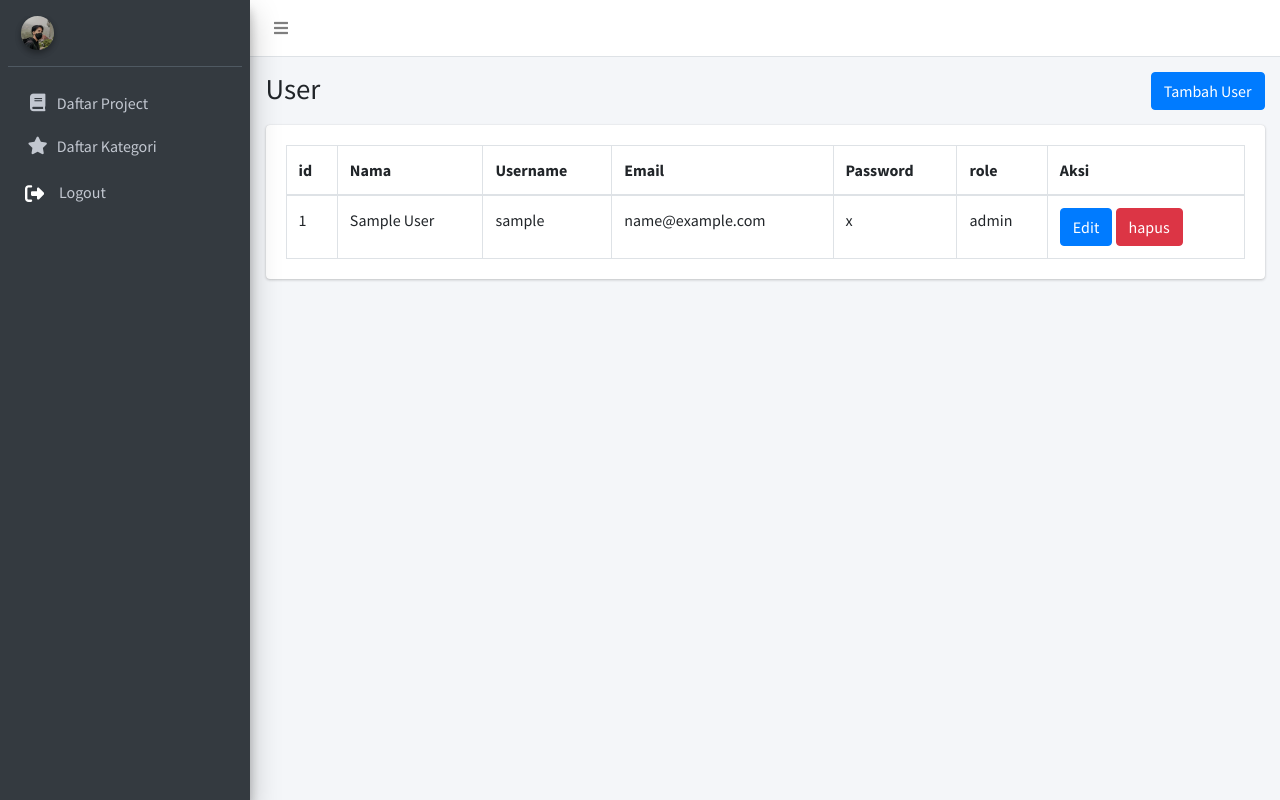
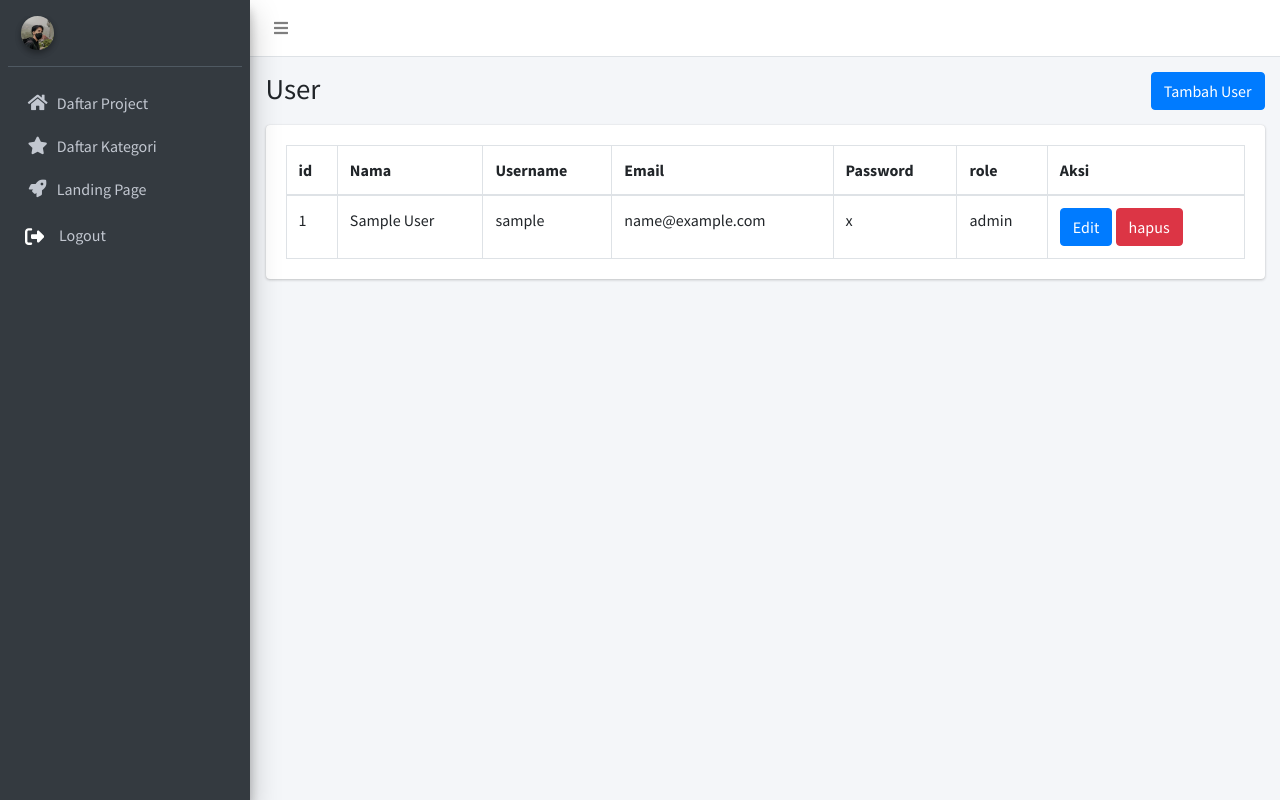
Before and after one commit to thoriqdharmawan/ci-3-todo-app, a CodeIgniter app: page /todo-app/users in a window 1280 px wide. Run offline with CodeIgniter, Linux system fonts and the light colour scheme; tables that the repository leaves empty or names only in its code hold one stand-in row (values such as "Sample post"); data that the repository does not hold is empty; some libraries are stand-ins or nearby versions.

Commit message:
feat: add landing page button

```diff
--- a/application/controllers/LandingPage.php
+++ b/application/controllers/LandingPage.php
@@ -3,8 +3,8 @@ defined('BASEPATH') OR exit('No direct script access allowed');
 
 class LandingPage extends CI_Controller {
     public function index() {
-        // $this->load->view('templates/providers/styles');
-        $this->load->view('pages/landing_page');
-        // $this->load->view('templates/providers/js');
+        $data['user_id'] = $this->session->userdata('user_id');
+
+        $this->load->view('pages/landing_page', $data);
     }
 }
--- a/application/views/templates/ui/sidebar.php
+++ b/application/views/templates/ui/sidebar.php
@@ -19,7 +19,7 @@
       <ul class="nav nav-pills nav-sidebar flex-column" data-widget="treeview" role="menu" data-accordion="false">
         <li class="nav-item">
           <a href="<?= base_url('/dashboard') ?>" class="nav-link">
-            <i class="nav-icon fas fa-book"></i>
+            <i class="nav-icon fas fa-home"></i>
             <p>
               Daftar Project
             </p>
@@ -44,6 +44,14 @@
           </li>
         <?php endif ?>
         <li class="nav-item">
+          <a href="<?= base_url('/') ?>" class="nav-link">
+            <i class="nav-icon fas fa-rocket"></i>
+            <p>
+              Landing Page
+            </p>
+          </a>
+        </li>
+        <li class="nav-item">
           <a href="<?= base_url('auth/logout') ?>" class="nav-link">
             <i class="nav-icon">
               <svg xmlns="http://www.w3.org/2000/svg" height="1em" viewBox="0 0 512 512">
```
Also changed, not shown: application/views/pages/landing_page.php (+5 -2 lines).
